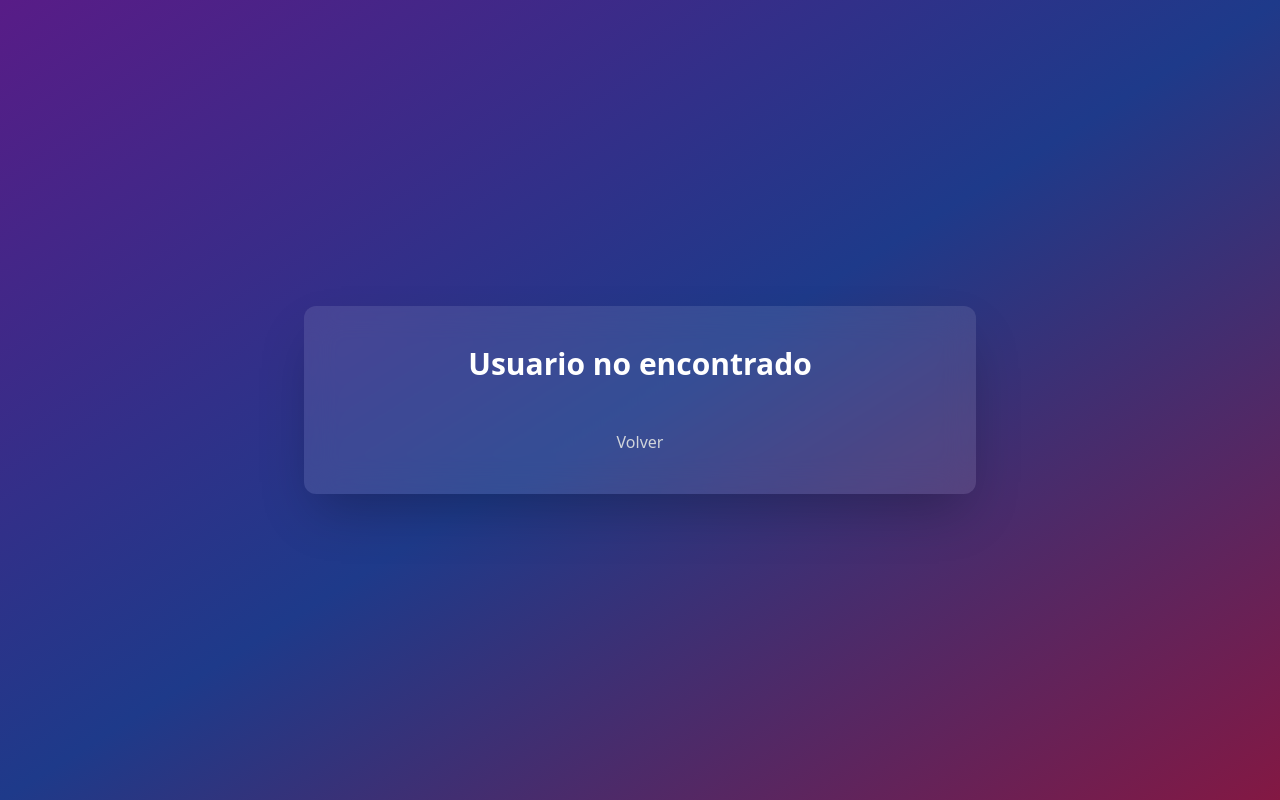
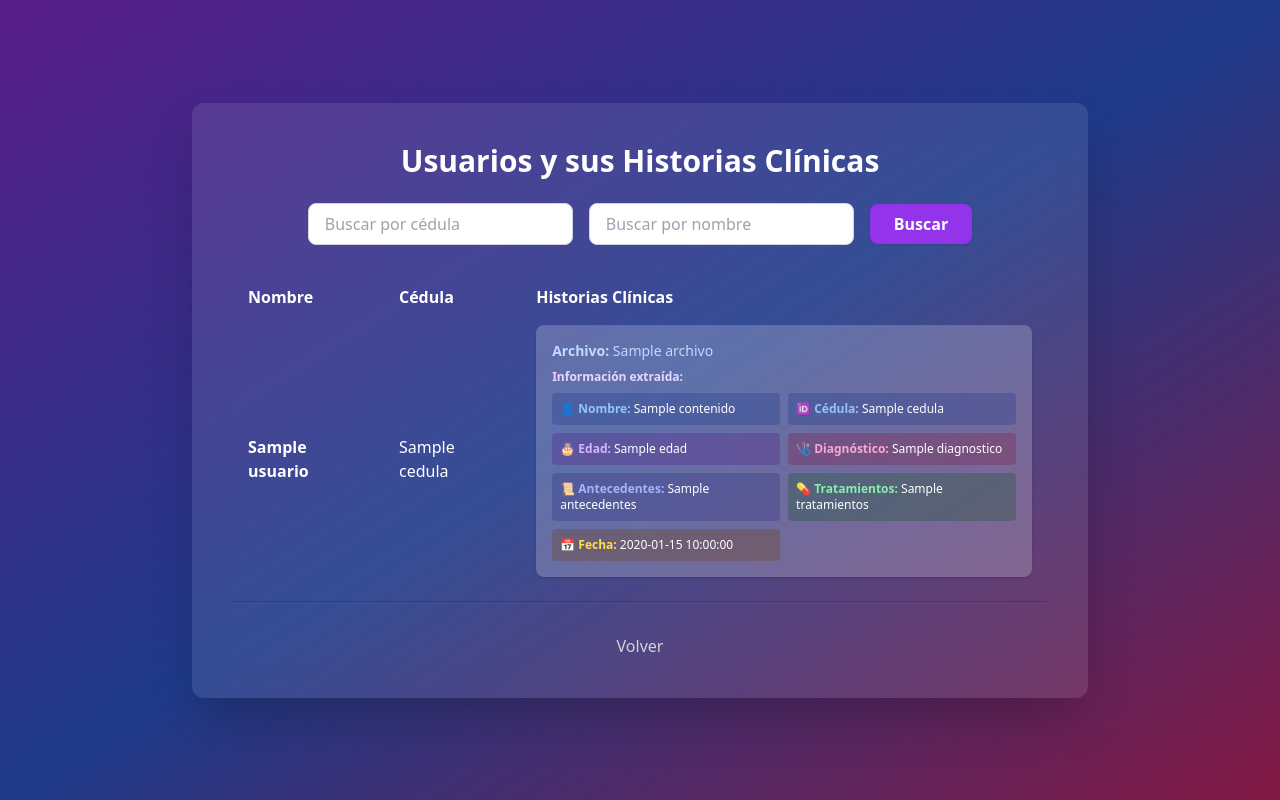
Before and after one commit to cghidalgos/appHack, a Flask app: page /admin/search in a window 1280 px wide. Run offline with Flask 3, Linux system fonts and the light colour scheme; a user stored in the database is signed in; tables that the repository leaves empty hold one stand-in row (values such as "Sample post"); a database or web service that is not in the repository returns one stand-in record (values such as "Sample title"); some libraries are stand-ins or nearby versions.

Commit message:
latest:all

```diff
--- a/hola/app.py
+++ b/hola/app.py
@@ -1,11 +1,10 @@
+
+import os
 from flask import Flask, render_template, request, redirect, url_for, session, flash
-import sqlite3
-import os
+from pymongo import MongoClient
 
 app = Flask(__name__)
-
 app.secret_key = 'supersecretkey'
-DATABASE = 'database.db'
 UPLOAD_FOLDER = 'uploads'
 app.config['UPLOAD_FOLDER'] = UPLOAD_FOLDER
 
@@ -15,13 +14,219 @@ if not os.path.exists(UPLOAD_FOLDER):
 # Cargar variables de entorno desde .env y mostrar la API key
 from dotenv import load_dotenv
 load_dotenv()
-import os
 print("API KEY:", os.getenv('OPENAI_API_KEY'))
 
-def get_db():
-    conn = sqlite3.connect(DATABASE)
-    conn.row_factory = sqlite3.Row
-    return conn
+# Conexión a MongoDB
+MONGO_URI = "mongodb+srv://cgiohidalgo:holamundo123@giovanny.qlddw6j.mongodb.net/?retryWrites=true&w=majority&appName=giovanny"
+mongo_client = MongoClient(MONGO_URI)
+db = mongo_client['giovanny']
+usuarios_col = db['usuarios']
+historias_col = db['historias']
+
+@app.route('/')
+def landing():
+    return render_template('landing.html')
+
+@app.route('/login', methods=['GET', 'POST'])
+def login():
+    if request.method == 'POST':
+        username = request.form['username']
+        password = request.form['password']
+        if password == '12345':
+            session['username'] = username
+            session['role'] = request.form['role']
+            if session['role'] == 'admin':
+                return redirect(url_for('admin_dashboard'))
+            else:
+                return redirect(url_for('user_dashboard'))
+        else:
+            flash('Contraseña incorrecta')
+    return render_template('login.html')
+
+@app.route('/admin')
+def admin_dashboard():
+    if session.get('role') != 'admin':
+        return redirect(url_for('login'))
+    return render_template('admin_dashboard.html')
+
+@app.route('/user')
+def user_dashboard():
+    if session.get('role') != 'user':
+        return redirect(url_for('login'))
+    return render_template('user_dashboard.html')
+
+# Ruta para listar todos los usuarios y ver su información
+@app.route('/admin/all_users')
+def admin_all_users():
+    if session.get('role') != 'admin':
+        return redirect(url_for('login'))
+    usuarios = list(usuarios_col.find())
+    for usuario in usuarios:
+        usuario['historias'] = list(historias_col.find({'usuario_id': usuario['_id']}))
+    return render_template('admin_all_users.html', usuarios=usuarios)
+
+# Ruta para cargar documento y extraer información
+from werkzeug.utils import secure_filename
+import openai
+from PyPDF2 import PdfReader
+from docx import Document
+from PIL import Image
+
+openai.api_key = os.getenv('OPENAI_API_KEY')
+
+def extract_text_from_file(filepath):
+    ext = os.path.splitext(filepath)[1].lower()
+    if ext == '.pdf':
+        reader = PdfReader(filepath)
+        text = "\n".join(page.extract_text() or '' for page in reader.pages)
+        return text
+    elif ext in ['.doc', '.docx']:
+        doc = Document(filepath)
+        return "\n".join([p.text for p in doc.paragraphs])
+    elif ext in ['.png', '.jpg', '.jpeg']:
+        try:
+            import pytesseract
+            img = Image.open(filepath)
+            return pytesseract.image_to_string(img)
+        except Exception:
+            return "No se pudo extraer texto de la imagen."
+    return ""
+
+def extract_info_with_openai(text):
+    prompt = (
+        "Extrae la siguiente información de la historia clínica en formato JSON, usando exactamente estos campos: "
+        "nombre, cedula, edad, diagnostico, antecedentes, tratamientos, fecha. "
+        "Si algún dato no está presente, pon el valor como null.\n\nHistoria clínica:\n\n" + text + "\n\nEjemplo de respuesta:\n{\n  'nombre': 'Juan Perez',\n  'cedula': '123456789',\n  'edad': 45,\n  'diagnostico': 'Hipertensión',\n  'antecedentes': 'Ninguno',\n  'tratamientos': 'Enalapril',\n  'fecha': '2023-09-30'\n}"
+    )
+    try:
+        response = openai.ChatCompletion.create(
+            model="gpt-3.5-turbo",
+            messages=[{"role": "user", "content": prompt}]
+        )
+        return response.choices[0].message['content']
+    except Exception as e:
+        return f"Error al extraer información: {e}"
+
+@app.route('/admin/upload', methods=['GET', 'POST'])
+def admin_upload():
+    if session.get('role') != 'admin':
+        return redirect(url_for('login'))
+    if request.method == 'POST':
+        file = request.files['file']
+        if file:
+            filename = secure_filename(file.filename)
+            filepath = os.path.join(app.config['UPLOAD_FOLDER'], filename)
+            file.save(filepath)
+            text = extract_text_from_file(filepath)
+            print("Texto extraído:", text[:500])
+            info = extract_info_with_openai(text)
+            print("Respuesta OpenAI:", info)
+            import json, re
+            nombre, cedula = None, None
+            datos_extraidos = {}
+            try:
+                json_match = re.search(r'\{.*\}', info, re.DOTALL)
+                if json_match:
+                    info_json = json_match.group(0)
+                    info_json = info_json.replace("'", '"')
+                    datos_extraidos = json.loads(info_json)
+                    nombre = datos_extraidos.get('nombre')
+                    cedula = datos_extraidos.get('cedula')
+            except Exception as e:
+                print("Error al parsear JSON:", e)
+            if not (nombre and cedula):
+                match = re.search(r"nombre[:\s]*([\w\s]+).*cedula[:\s]*([\w\d]+)", info, re.I|re.S)
+                if match:
+                    nombre = match.group(1).strip()
+                    cedula = match.group(2).strip()
+            if not (nombre and cedula):
+                for line in info.splitlines():
+                    if 'nombre' in line.lower():
+                        nombre = line.split(':')[-1].strip()
+                    if 'cedula' in line.lower():
+                        cedula = line.split(':')[-1].strip()
+            if nombre and cedula:
+                user = usuarios_col.find_one({'cedula': cedula})
+                if not user:
+                    user_id = usuarios_col.insert_one({'nombre': nombre, 'cedula': cedula}).inserted_id
+                else:
+                    user_id = user['_id']
+                historias_col.insert_one({
+                    'usuario_id': user_id,
+                    'contenido': datos_extraidos if datos_extraidos else {'raw': info},
+                    'archivo': filename
+                })
+                flash(f'Documento cargado y datos extraídos correctamente. Usuario: {nombre}, Cédula: {cedula}')
+                return redirect(url_for('admin_upload'))
+            else:
+                flash('No se pudo extraer nombre y cédula. Revisa el formato del documento o la respuesta de OpenAI. Respuesta: {}'.format(info))
+                return redirect(url_for('admin_upload'))
+    return render_template('admin_upload.html')
+
+# Ruta para buscar usuario (admin)
+@app.route('/admin/search', methods=['GET'])
+def admin_search():
+    if session.get('role') != 'admin':
+        return redirect(url_for('login'))
+    cedula = request.args.get('cedula')
+    nombre = request.args.get('nombre')
+    if not cedula and not nombre:
+        usuarios = list(usuarios_col.find())
+        for usuario in usuarios:
+            usuario['historias'] = list(historias_col.find({'usuario_id': usuario['_id']}))
+        return render_template('admin_all_users.html', usuarios=usuarios)
+    usuario = None
+    if cedula:
+        usuario = usuarios_col.find_one({'cedula': cedula})
+    elif nombre:
+        usuario = usuarios_col.find_one({'nombre': {'$regex': nombre, '$options': 'i'}})
+    historias = []
+    if usuario:
+        historias = list(historias_col.find({'usuario_id': usuario['_id']}))
+    return render_template('admin_result.html', usuario=usuario, historias=historias)
+
+# Ruta para buscar historia clínica (usuario)
+@app.route('/user/search', methods=['GET'])
+def user_search():
+    if session.get('role') != 'user':
+        return redirect(url_for('login'))
+    cedula = request.args.get('cedula')
+    nombre = request.args.get('nombre')
+    usuario = None
+    if cedula:
+        usuario = usuarios_col.find_one({'cedula': cedula})
+    elif nombre:
+        usuario = usuarios_col.find_one({'nombre': {'$regex': nombre, '$options': 'i'}})
+    historias = []
+    if usuario:
+        historias = list(historias_col.find({'usuario_id': usuario['_id']}))
+    return render_template('user_result.html', usuario=usuario, historias=historias)
+
+if __name__ == '__main__':
+    app.run(debug=True, host="0.0.0.0")
+import os
+from flask import Flask, render_template, request, redirect, url_for, session, flash
+from pymongo import MongoClient
+
+app = Flask(__name__)
+app.secret_key = 'supersecretkey'
+UPLOAD_FOLDER = 'uploads'
+app.config['UPLOAD_FOLDER'] = UPLOAD_FOLDER
+
+if not os.path.exists(UPLOAD_FOLDER):
+    os.makedirs(UPLOAD_FOLDER)
+
+# Cargar variables de entorno desde .env y mostrar la API key
+from dotenv import load_dotenv
+load_dotenv()
+print("API KEY:", os.getenv('OPENAI_API_KEY'))
+
+# Conexión a MongoDB
+MONGO_URI = "mongodb+srv://cgiohidalgo:holamundo123@giovanny.qlddw6j.mongodb.net/?retryWrites=true&w=majority&appName=giovanny"
+mongo_client = MongoClient(MONGO_URI)
+db = mongo_client['giovanny']
+usuarios_col = db['usuarios']
+historias_col = db['historias']
 
 @app.route('/')
 def landing():
@@ -89,9 +294,9 @@ def extract_text_from_file(filepath):
 
 def extract_info_with_openai(text):
     prompt = (
-        "Extrae toda la información relevante de la siguiente historia clínica en formato JSON, "
-        "incluyendo nombre y cédula del paciente, edad, diagnóstico, antecedentes, tratamientos, fecha, y cualquier otro dato importante. "
-        "Si algún dato no está presente, pon el valor como null.\n\nHistoria clínica:\n\n" + text + "\n\nEjemplo de respuesta:\n{\n  'nombre': 'Juan Perez',\n  'cedula': '123456789',\n  'edad': 45,\n  'diagnostico': 'Hipertensión',\n  'antecedentes': 'Ninguno',\n  'tratamientos': 'Enalapril',\n  'fecha': '2023-09-30',\n  ...otros campos...\n}"
+        "Extrae la siguiente información de la historia clínica en formato JSON, usando exactamente estos campos: "
+        "nombre, cedula, edad, diagnostico, antecedentes, tratamientos, fecha. "
+        "Si algún dato no está presente, pon el valor como null.\n\nHistoria clínica:\n\n" + text + "\n\nEjemplo de respuesta:\n{\n  'nombre': 'Juan Perez',\n  'cedula': '123456789',\n  'edad': 45,\n  'diagnostico': 'Hipertensión',\n  'antecedentes': 'Ninguno',\n  'tratamientos': 'Enalapril',\n  'fecha': '2023-09-30'\n}"
     )
     try:
         response = openai.ChatCompletion.create(
@@ -113,45 +318,57 @@ def admin_upload():
             filepath = os.path.join(app.config['UPLOAD_FOLDER'], filename)
             file.save(filepath)
             text = extract_text_from_file(filepath)
+            print("Texto extraído:", text[:500])
             info = extract_info_with_openai(text)
-            # Intentar parsear JSON de la respuesta de OpenAI
-            import json
+            print("Respuesta OpenAI:", info)
+            import json, re
             nombre, cedula = None, None
             datos_extraidos = {}
+            # Intentar parsear JSON robusto
             try:
-                # Reemplazar comillas simples por dobles para parsear JSON
-                info_json = info.replace("'", '"')
-                datos_extraidos = json.loads(info_json)
-                nombre = datos_extraidos.get('nombre')
-                cedula = datos_extraidos.get('cedula')
-            except Exception:
-                # Si no es JSON, intentar extraer manualmente
-                import re
+                # Buscar el primer bloque JSON en la respuesta
+                json_match = re.search(r'\{.*\}', info, re.DOTALL)
+                if json_match:
+                    info_json = json_match.group(0)
+                    # Reemplazar comillas simples por dobles y limpiar
+                    info_json = info_json.replace("'", '"')
+                    datos_extraidos = json.loads(info_json)
+                    nombre = datos_extraidos.get('nombre')
+                    cedula = datos_extraidos.get('cedula')
+            except Exception as e:
+                print("Error al parsear JSON:", e)
+            # Fallback: buscar por regex si no se encontró en JSON
+            if not (nombre and cedula):
                 match = re.search(r"nombre[:\s]*([\w\s]+).*cedula[:\s]*([\w\d]+)", info, re.I|re.S)
                 if match:
                     nombre = match.group(1).strip()
                     cedula = match.group(2).strip()
+            # Fallback: buscar por líneas si sigue sin encontrarse
+            if not (nombre and cedula):
+                for line in info.splitlines():
+                    if 'nombre' in line.lower():
+                        nombre = line.split(':')[-1].strip()
+                    if 'cedula' in line.lower():
+                        cedula = line.split(':')[-1].strip()
+            # Guardar y asociar si se encontró nombre y cédula
+            if nombre and cedula:
+                # Buscar usuario por cédula
+                user = usuarios_col.find_one({'cedula': cedula})
+                if not user:
+                    # Crear usuario si no existe
+                    user_id = usuarios_col.insert_one({'nombre': nombre, 'cedula': cedula}).inserted_id
                 else:
-                    for line in info.splitlines():
-                        if 'nombre' in line.lower():
-                            nombre = line.split(':')[-1].strip()
-                        if 'cedula' in line.lower():
-                            cedula = line.split(':')[-1].strip()
-            if nombre and cedula:
-                db = get_db()
-                user = db.execute('SELECT * FROM usuarios WHERE cedula = ?', (cedula,)).fetchone()
-                if not user:
-                    db.execute('INSERT INTO usuarios (nombre, cedula) VALUES (?, ?)', (nombre, cedula))
-                    db.commit()
-                    user = db.execute('SELECT * FROM usuarios WHERE cedula = ?', (cedula,)).fetchone()
-                # Guardar toda la info extraída en la historia clínica
-                db.execute('INSERT INTO historias (usuario_id, contenido, archivo) VALUES (?, ?, ?)', (user['id'], json.dumps(datos_extraidos, ensure_ascii=False), filename))
-                db.commit()
-                db.close()
-                flash('Documento cargado y datos extraídos correctamente.')
+                    user_id = user['_id']
+                # Guardar historia clínica asociada
+                historias_col.insert_one({
+                    'usuario_id': user_id,
+                    'contenido': datos_extraidos if datos_extraidos else {'raw': info},
+                    'archivo': filename
+                })
+                flash(f'Documento cargado y datos extraídos correctamente. Usuario: {nombre}, Cédula: {cedula}')
                 return redirect(url_for('admin_upload'))
             else:
-                flash('No se pudo extraer nombre y cédula. Respuesta OpenAI: {}'.format(info))
+                flash('No se pudo extraer nombre y cédula. Revisa el formato del documento o la respuesta de OpenAI. Respuesta: {}'.format(info))
                 return redirect(url_for('admin_upload'))
     return render_template('admin_upload.html')
 
@@ -162,16 +379,20 @@ def admin_search():
         return redirect(url_for('login'))
     cedula = request.args.get('cedula')
     nombre = request.args.get('nombre')
-    db = get_db()
+    if not cedula and not nombre:
+        # Mostrar todos los usuarios y sus historias
+        usuarios = list(usuarios_col.find())
+        for usuario in usuarios:
+            usuario['historias'] = list(historias_col.find({'usuario_id': usuario['_id']}))
+        return render_template('admin_all_users.html', usuarios=usuarios)
     usuario = None
     if cedula:
-        usuario = db.execute('SELECT * FROM usuarios WHERE cedula = ?', (cedula,)).fetchone()
+        usuario = usuarios_col.find_one({'cedula': cedula})
     elif nombre:
-        usuario = db.execute('SELECT * FROM usuarios WHERE nombre LIKE ?', (f'%{nombre}%',)).fetchone()
+        usuario = usuarios_col.find_one({'nombre': {'$regex': nombre, '$options': 'i'}})
     historias = []
     if usuario:
-        historias = db.execute('SELECT * FROM historias WHERE usuario_id = ?', (usuario['id'],)).fetchall()
-    db.close()
+        historias = list(historias_col.find({'usuario_id': usuario['_id']}))
     return render_template('admin_result.html', usuario=usuario, historias=historias)
 
 # Ruta para buscar historia clínica (usuario)
@@ -181,16 +402,14 @@ def user_search():
         return redirect(url_for('login'))
     cedula = request.args.get('cedula')
     nombre = request.args.get('nombre')
-    db = get_db()
     usuario = None
     if cedula:
-        usuario = db.execute('SELECT * FROM usuarios WHERE cedula = ?', (cedula,)).fetchone()
+        usuario = usuarios_col.find_one({'cedula': cedula})
     elif nombre:
-        usuario = db.execute('SELECT * FROM usuarios WHERE nombre LIKE ?', (f'%{nombre}%',)).fetchone()
+        usuario = usuarios_col.find_one({'nombre': {'$regex': nombre, '$options': 'i'}})
     historias = []
     if usuario:
-        historias = db.execute('SELECT * FROM historias WHERE usuario_id = ?', (usuario['id'],)).fetchall()
-    db.close()
+        historias = list(historias_col.find({'usuario_id': usuario['_id']}))
     return render_template('user_result.html', usuario=usuario, historias=historias)
 
 if __name__ == '__main__':
--- a/hola/requirements.txt
+++ b/hola/requirements.txt
@@ -4,3 +4,4 @@ python-docx
 pillow
 PyPDF2
 dotenv
+pymongo
--- /dev/null
+++ b/hola/templates/admin_all_users.html
@@ -0,0 +1,66 @@
+<!DOCTYPE html>
+<html lang="es">
+<head>
+    <meta charset="UTF-8">
+    <meta name="viewport" content="width=device-width, initial-scale=1.0">
+    <title>Todos los Usuarios</title>
+    <script src="https://cdn.tailwindcss.com"></script>
+</head>
+<body class="bg-gradient-to-br from-purple-900 via-blue-900 to-pink-900 min-h-screen flex items-center justify-center">
+    <div class="bg-white/10 backdrop-blur-lg rounded-xl shadow-2xl p-10 w-full max-w-4xl text-center">
+        <h2 class="text-3xl font-bold text-white mb-6">Usuarios y sus Historias Clínicas</h2>
+        <form method="get" action="/admin/search" class="mb-8 flex flex-col md:flex-row gap-4 justify-center items-center">
+            <input type="text" name="cedula" placeholder="Buscar por cédula" class="px-4 py-2 rounded-lg border border-gray-300 focus:outline-none focus:ring-2 focus:ring-blue-500">
+            <input type="text" name="nombre" placeholder="Buscar por nombre" class="px-4 py-2 rounded-lg border border-gray-300 focus:outline-none focus:ring-2 focus:ring-purple-500">
+            <button type="submit" class="bg-purple-600 hover:bg-purple-800 text-white font-bold py-2 px-6 rounded-lg shadow transition">Buscar</button>
+        </form>
+        <div class="overflow-x-auto">
+            <table class="w-full text-left text-white">
+                <thead>
+                    <tr>
+                        <th class="px-4 py-2">Nombre</th>
+                        <th class="px-4 py-2">Cédula</th>
+                        <th class="px-4 py-2">Historias Clínicas</th>
+                    </tr>
+                </thead>
+                <tbody>
+                    {% for usuario in usuarios %}
+                    <tr class="border-b border-gray-700">
+                        <td class="px-4 py-2 font-semibold">{{ usuario['nombre'] }}</td>
+                        <td class="px-4 py-2">{{ usuario['cedula'] }}</td>
+                        <td class="px-4 py-2">
+                            {% if usuario['historias'] %}
+                                <ul>
+                                {% for historia in usuario['historias'] %}
+                                    <li class="mb-4 bg-white/20 rounded-lg p-4 shadow flex flex-col md:flex-row gap-6 items-start">
+                                        <div class="flex-1">
+                                            <div class="mb-2 text-blue-200 text-sm"><strong>Archivo:</strong> {{ historia['archivo'] }}</div>
+                                            <div class="mb-2 text-purple-200 text-xs font-bold">Información extraída:</div>
+                                            {% set info = historia['contenido'] %}
+                                            <div class="grid grid-cols-1 md:grid-cols-2 gap-2 text-left text-xs">
+                                                <div class="bg-blue-900/30 rounded p-2"><span class="font-bold text-blue-300">👤 Nombre:</span> {{ info['nombre'] if info['nombre'] is defined else '' }}</div>
+                                                <div class="bg-blue-900/30 rounded p-2"><span class="font-bold text-blue-300">🆔 Cédula:</span> {{ info['cedula'] if info['cedula'] is defined else '' }}</div>
+                                                <div class="bg-purple-900/30 rounded p-2"><span class="font-bold text-purple-300">🎂 Edad:</span> {{ info['edad'] if info['edad'] is defined else '' }}</div>
+                                                <div class="bg-pink-900/30 rounded p-2"><span class="font-bold text-pink-300">🩺 Diagnóstico:</span> {{ info['diagnostico'] if info['diagnostico'] is defined else '' }}</div>
+                                                <div class="bg-indigo-900/30 rounded p-2"><span class="font-bold text-indigo-300">📜 Antecedentes:</span> {{ info['antecedentes'] if info['antecedentes'] is defined else '' }}</div>
+                                                <div class="bg-green-900/30 rounded p-2"><span class="font-bold text-green-300">💊 Tratamientos:</span> {{ info['tratamientos'] if info['tratamientos'] is defined else '' }}</div>
+                                                <div class="bg-yellow-900/30 rounded p-2"><span class="font-bold text-yellow-300">📅 Fecha:</span> {{ info['fecha'] if info['fecha'] is defined else '' }}</div>
+                                            </div>
+                                        </div>
+                                    </li>
+                                    </li>
+                                {% endfor %}
+                                </ul>
+                            {% else %}
+                                <span class="text-gray-300">Sin historias clínicas</span>
+                            {% endif %}
+                        </td>
+                    </tr>
+                    {% endfor %}
+                </tbody>
+            </table>
+        </div>
+        <a href="/admin" class="mt-8 inline-block text-gray-300 hover:text-white">Volver</a>
+    </div>
+</body>
+</html>
--- a/hola/templates/admin_dashboard.html
+++ b/hola/templates/admin_dashboard.html
@@ -9,9 +9,10 @@
 <body class="bg-gradient-to-br from-purple-900 via-blue-900 to-pink-900 min-h-screen flex items-center justify-center">
 	<div class="bg-white/10 backdrop-blur-lg rounded-xl shadow-2xl p-10 w-full max-w-2xl text-center">
 		<h2 class="text-3xl font-bold text-white mb-6">Panel de Administrador</h2>
-        <div class="grid grid-cols-1 md:grid-cols-2 gap-8">
+		<div class="grid grid-cols-1 md:grid-cols-3 gap-8">
 			<a href="/admin/upload" class="bg-blue-600 hover:bg-blue-800 text-white font-bold py-4 px-6 rounded-lg shadow transition block">Cargar Documento</a>
 			<a href="/admin/search" class="bg-purple-600 hover:bg-purple-800 text-white font-bold py-4 px-6 rounded-lg shadow transition block">Buscar Usuario</a>
+			<a href="/admin/search" class="bg-green-600 hover:bg-green-800 text-white font-bold py-4 px-6 rounded-lg shadow transition block">Ver Todos los Usuarios</a>
 		</div>
 		<a href="/" class="mt-8 inline-block text-gray-300 hover:text-white">Salir</a>
 	</div>
--- a/hola/templates/admin_result.html
+++ b/hola/templates/admin_result.html
@@ -15,8 +15,17 @@
                 {% for historia in historias %}
                     <div class="bg-white/20 rounded-lg p-4 mb-4 text-left text-white">
                         <strong>Archivo:</strong> {{ historia['archivo'] }}<br>
-                        <strong>Contenido extraído:</strong>
-                        <pre class="whitespace-pre-wrap">{{ historia['contenido'] }}</pre>
+                        <strong>Información extraída:</strong>
+                        {% set info = historia['contenido'] %}
+                        <div class="grid grid-cols-1 md:grid-cols-2 gap-2 text-left text-xs mt-2">
+                            <div class="bg-blue-900/30 rounded p-2"><span class="font-bold text-blue-300">👤 Nombre:</span> {{ info['nombre'] if info['nombre'] is defined else '' }}</div>
+                            <div class="bg-blue-900/30 rounded p-2"><span class="font-bold text-blue-300">🆔 Cédula:</span> {{ info['cedula'] if info['cedula'] is defined else '' }}</div>
+                            <div class="bg-purple-900/30 rounded p-2"><span class="font-bold text-purple-300">🎂 Edad:</span> {{ info['edad'] if info['edad'] is defined else '' }}</div>
+                            <div class="bg-pink-900/30 rounded p-2"><span class="font-bold text-pink-300">🩺 Diagnóstico:</span> {{ info['diagnostico'] if info['diagnostico'] is defined else '' }}</div>
+                            <div class="bg-indigo-900/30 rounded p-2"><span class="font-bold text-indigo-300">📜 Antecedentes:</span> {{ info['antecedentes'] if info['antecedentes'] is defined else '' }}</div>
+                            <div class="bg-green-900/30 rounded p-2"><span class="font-bold text-green-300">💊 Tratamientos:</span> {{ info['tratamientos'] if info['tratamientos'] is defined else '' }}</div>
+                            <div class="bg-yellow-900/30 rounded p-2"><span class="font-bold text-yellow-300">📅 Fecha:</span> {{ info['fecha'] if info['fecha'] is defined else '' }}</div>
+                        </div>
                     </div>
                 {% endfor %}
             {% else %}
```
Also changed, not shown: hola/templates/admin_upload.html (+27 -2 lines), hola/templates/user_result.html (+11 -2 lines), hola/templates/admin_dashboard_stats.html (added), 1 other file. Lines whose indentation alone changed are shown as unchanged.
